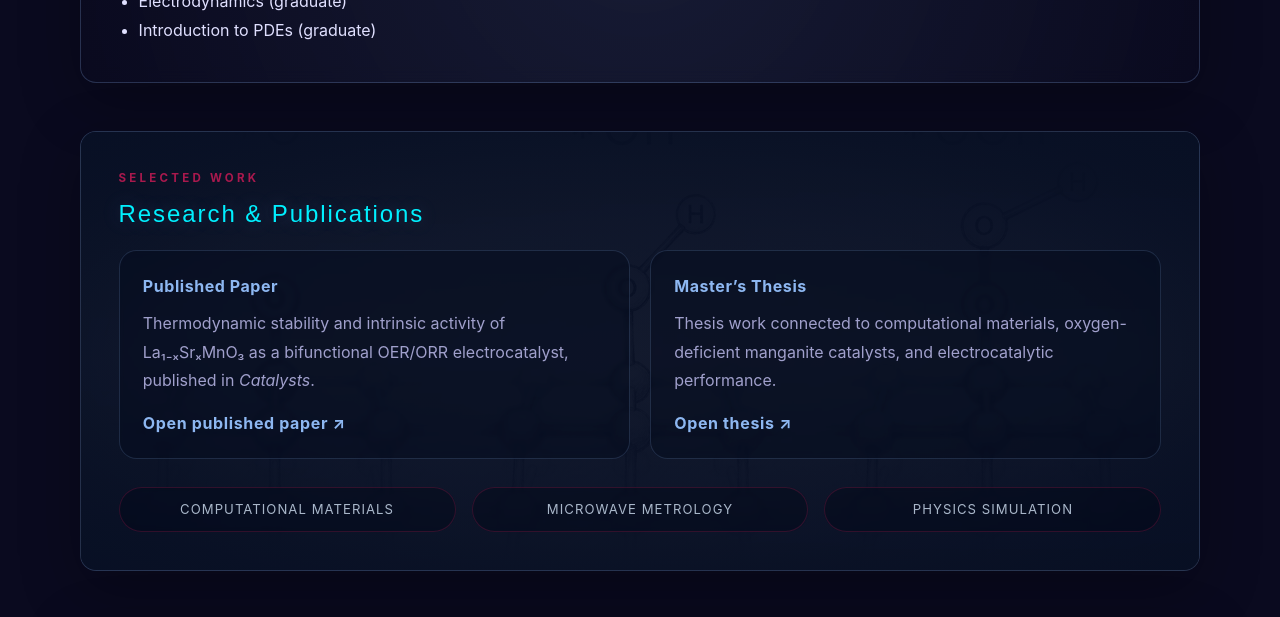
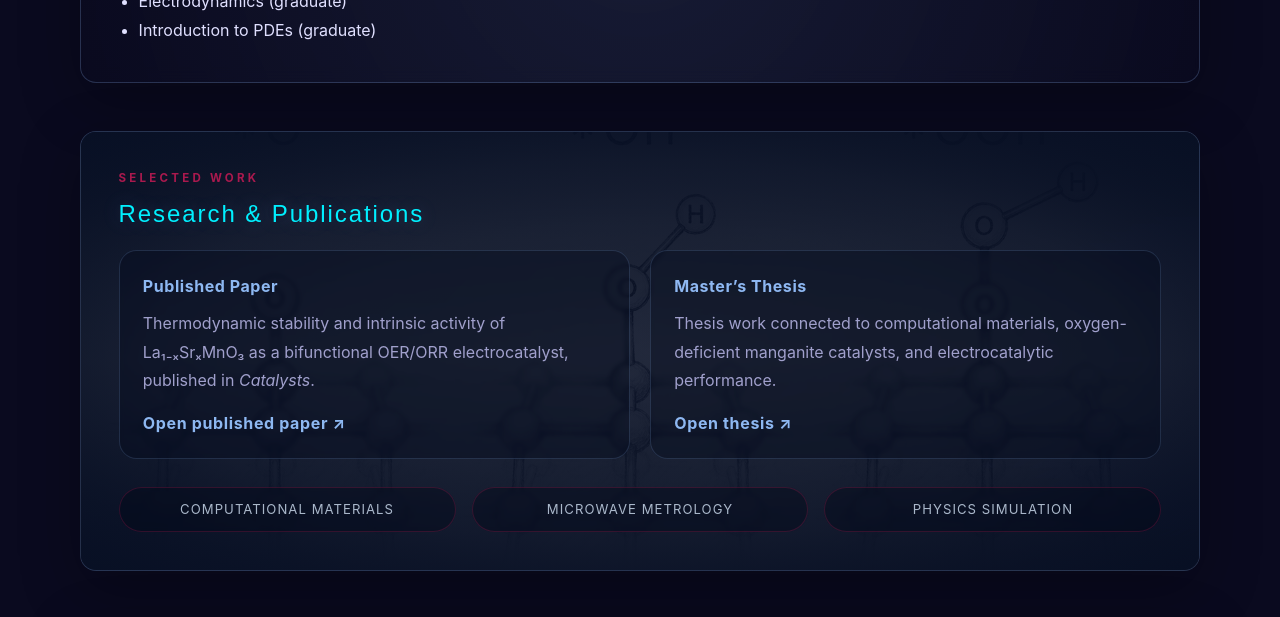
Before and after one commit to cipherwhale/cipherwhale.github.io, a React (Vite) app: page / in a window 1280 px wide. Shown: the part 1840-2457 px from the top of the page. Built offline with nearby package versions, Linux system fonts and the light colour scheme.

Commit message:
Increase research background molecule opacity

```diff
--- a/src/sections/ResearchSection.tsx
+++ b/src/sections/ResearchSection.tsx
@@ -10,7 +10,7 @@ export default function ResearchSection() {
           aria-hidden="true"
           className="absolute inset-0 h-full w-full object-cover"
           style={{
-            opacity: 0.22,
+            opacity: 0.5,
             mixBlendMode: "screen",
             filter:
               "grayscale(100%) contrast(1.02) brightness(0.95) drop-shadow(0 0 20px rgba(255,255,255,0.04))",
```
